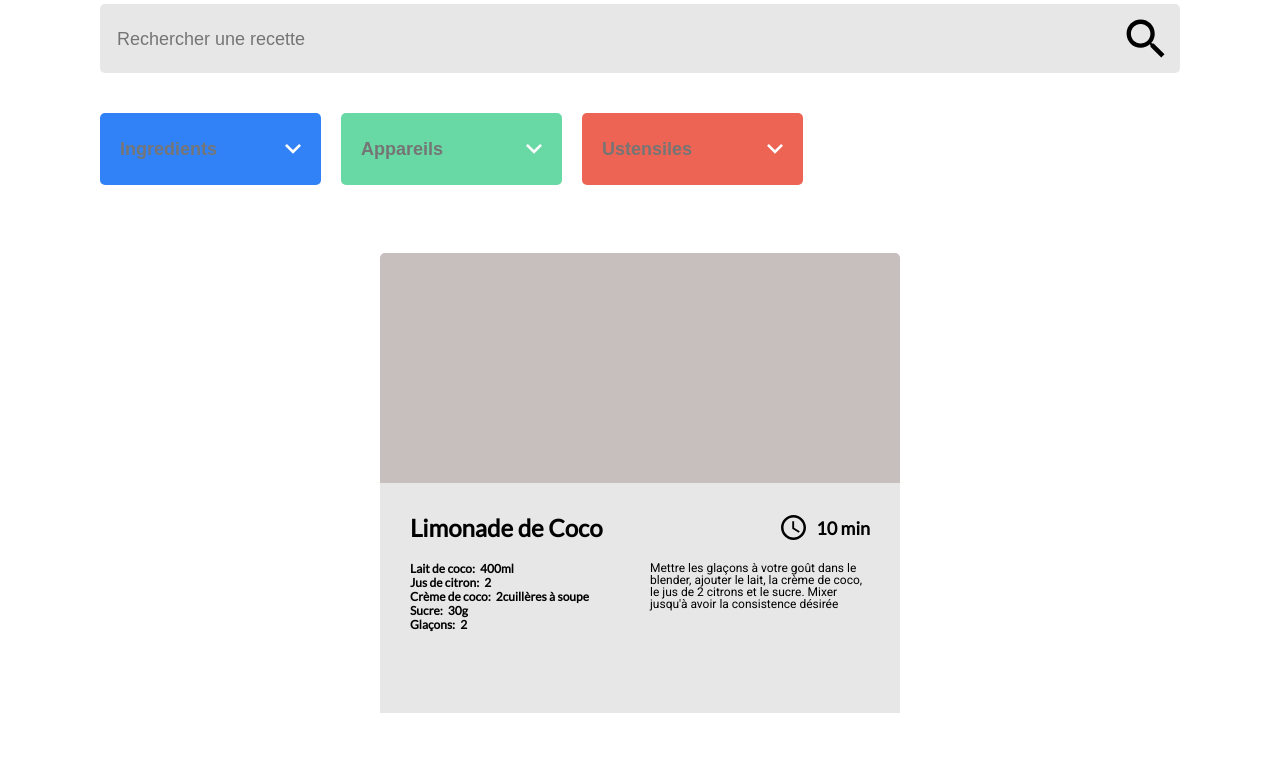
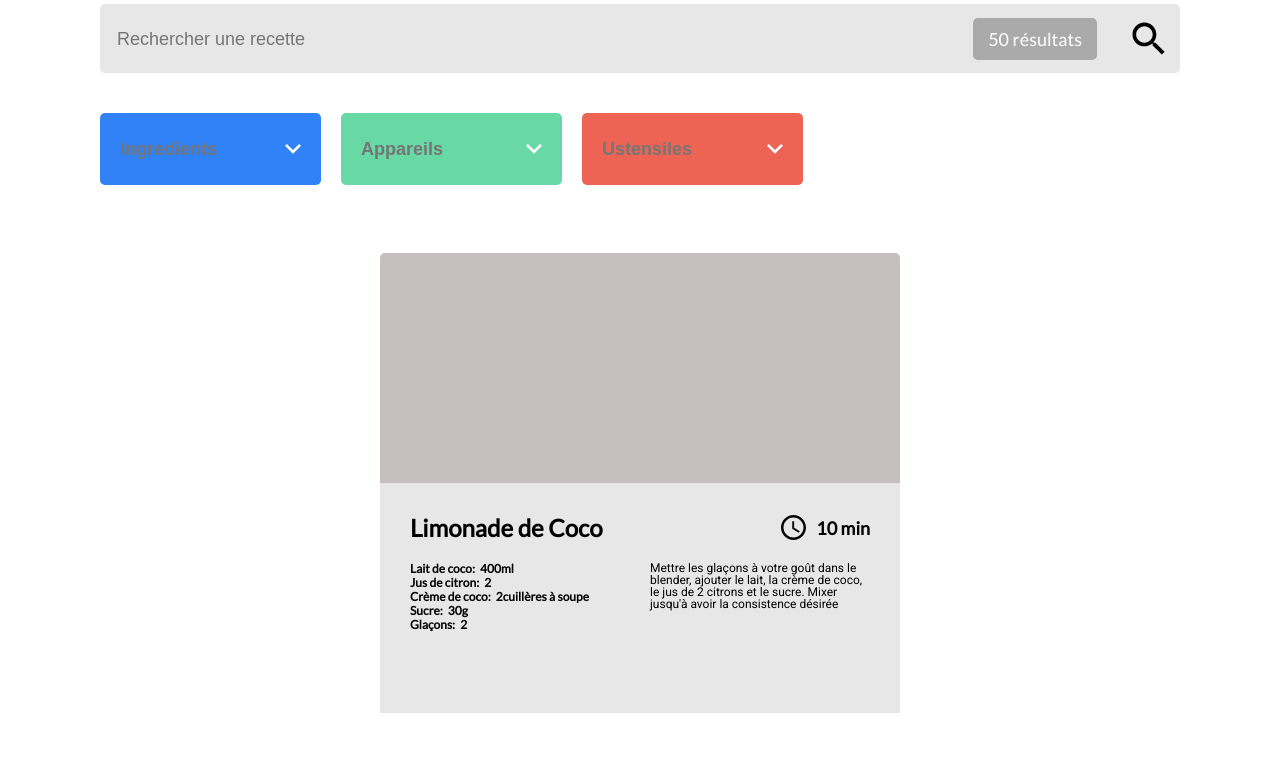
Before and after one commit to Nohavye/OC-Projet_7, a website with bundled scripts: page index.html in a window 1280 px wide. Shown: the part 150-920 px from the top of the page. Built offline with nearby package versions, Linux system fonts and the light colour scheme.

Commit message:
Ajout d'une fonctionnalité: compteur de résultats.

```diff
--- a/css/styles.css
+++ b/css/styles.css
@@ -36,6 +36,7 @@ main {
   box-sizing: border-box;
   padding: 15px;
   display: flex;
+  align-items: center;
   justify-content: space-between;
   gap: 15px;
   margin-top: 20px;
@@ -51,6 +52,29 @@ main {
   font-weight: 400;
   font-size: 18px;
   line-height: 22px;
+}
+
+.cardsCounter {
+  color: white;
+  width: max-content;
+  margin-right: 20px;
+  background-color: #aaa;
+  padding: 10px 15px;
+  border-radius: 5px;
+  display: flex;
+  justify-content: space-between;
+  gap: 15px;
+  font-weight: 400;
+  font-size: 18px;
+  line-height: 22px;
+}
+
+.cardsCounter p {
+  width: max-content;
+}
+
+.cardsCounter img {
+  cursor: pointer;
 }
 
 .tagsContainer {
--- a/index.html
+++ b/index.html
@@ -24,7 +24,11 @@
 
     <div class="div_search">
       <input class="inputSearch" type="search" placeholder="Rechercher une recette">
-      <img class="buttonSearch" src="assets/search.svg" alt="Recherche">
+      <div class="cardsCounter">
+        <p class="cardsCounterText"></p>
+        <img class="cardsCounterCross" src="assets/cross.svg" alt="cross">
+      </div>
+      <img src="assets/search.svg" alt="Recherche">
     </div>
 
     <div class="tagsContainer"></div>
--- a/scripts/globals/globals.js
+++ b/scripts/globals/globals.js
@@ -2,6 +2,8 @@
 const DOM = {
   main: document.querySelector('main'),
   searchInput: document.querySelector('.inputSearch'),
+  cardsCounterText: document.querySelector('.cardsCounterText'),
+  cardsCounterCross: document.querySelector('.cardsCounterCross'),
   tagsContainer: document.querySelector('.tagsContainer'),
   selectorsContainer: document.querySelector('.selectorsContainer')
 }
--- a/scripts/index.js
+++ b/scripts/index.js
@@ -10,6 +10,8 @@ const map = {
 
 const components = {
   searchInput: Globals.DOM.searchInput,
+  cardsCounterText: Globals.DOM.cardsCounterText,
+  cardsCounterCross: Globals.DOM.cardsCounterCross,
   tagsHandler: new Templates.TagsHandler(Globals.DOM.tagsContainer),
 
   filters: {
@@ -58,7 +60,9 @@ function updateDisplayedCards (keys) {
     })
   }
 
+  // Actualiser le contenu des sélècteurs et du compteur.
   updateFilters(keys)
+  updateCardsCounter()
 }
 
 // Actualiser le contenu des sélècteurs de filtres personnalisés.
@@ -94,12 +98,20 @@ function updateFilters (keys) {
   components.filters.ustensils.itemsList = ustensils
 }
 
+// Actualiser le compteur de résultats.
+function updateCardsCounter () {
+  const nbCards = Globals.DOM.main.childElementCount
+  components.cardsCounterText.textContent = nbCards > 1 ? `${nbCards} résultats` : `${nbCards} résultat`
+  components.cardsCounterCross.style.display = components.searchInput.value.length > 0 ? 'block' : 'none'
+}
+
 // Initialisation des évènements.
 function initEvents () {
-  Globals.DOM.searchInput.value = ''
-
-  // Initialiser 'IndexesFinder'.
-  IndexesFinder.initIndexesFinder(Array.from(map.recipes.values()), Globals.excludedWords)
+  // Réinitialiser l'entrée de recherche par mots clé.
+  function resetSearchInput () {
+    components.searchInput.value = ''
+    updateIndexesFinder()
+  }
 
   // Actualiser les critères de recherche et actualiser l'affichage des cartes en conséquence.
   function updateIndexesFinder () {
@@ -108,9 +120,20 @@ function initEvents () {
     updateDisplayedCards(IndexesFinder.hasSearchCriteria ? IndexesFinder.indexes : undefined)
   }
 
+  // Réinitialiser l'entrée de recherche.
+  resetSearchInput()
+
+  // Initialiser 'IndexesFinder'.
+  IndexesFinder.initIndexesFinder(Array.from(map.recipes.values()), Globals.excludedWords)
+
   // Évènement lié à la saisie dans l'entrée de recherche.
   components.searchInput.addEventListener('input', (e) => {
     updateIndexesFinder()
+  })
+
+  // Réinitialiser l'entrée de recherche.
+  components.cardsCounterCross.addEventListener('click', () => {
+    resetSearchInput()
   })
 
   // Évènement lié à l'ajout d'un tag de filtrage.
@@ -135,7 +158,6 @@ async function init () {
   await getRecipesMap()
   initFilters()
   createCardMap()
-  updateDisplayedCards()
   initEvents()
 }
 
```
